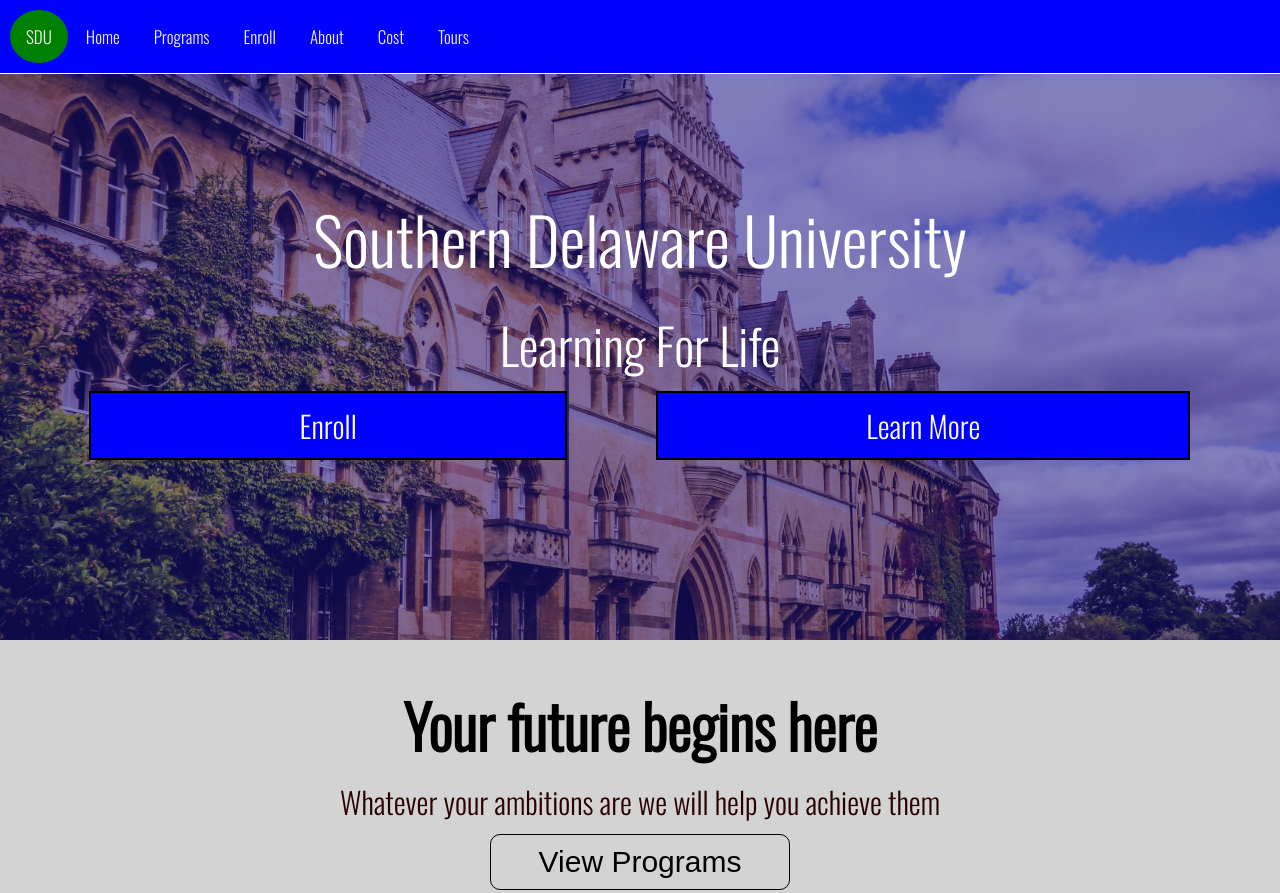
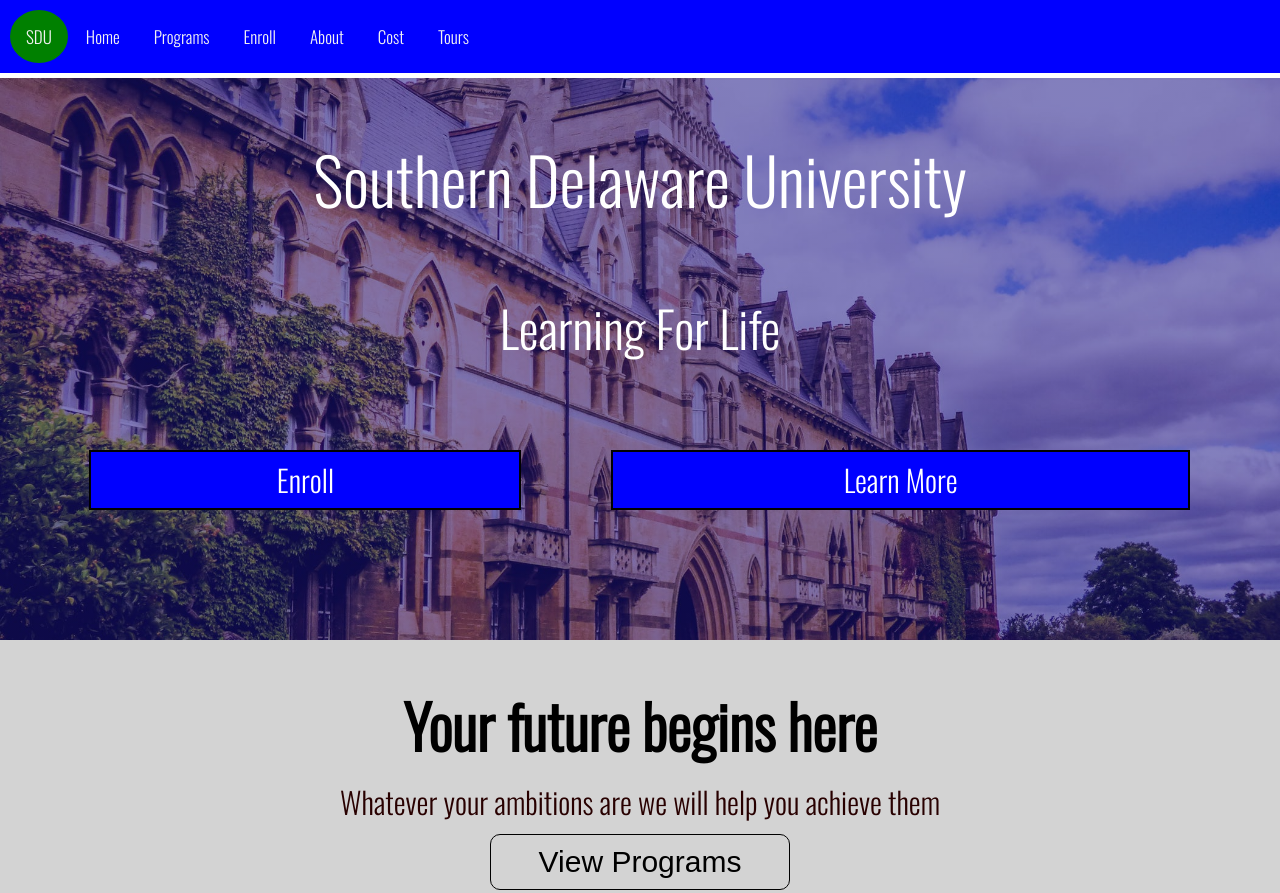
Before and after one commit to nickcruz1/Mock_University, a plain HTML site: page main/index.html in a window 1280 px wide. Shown: the top 893 px of the page. Drawn offline with nearby package versions, Linux system fonts and the light colour scheme.

Commit message:
Changed a few details on home page

```diff
--- a/css/_navbar.scss
+++ b/css/_navbar.scss
@@ -16,7 +16,7 @@ a.mainLogo:hover {
 .topnav {
   overflow: hidden;
   background-color: blue;
-  border-bottom: 1px solid white;
+  border-bottom: 5px solid white;
   position: fixed;
   width: 100vw;
   margin-top: -5rem;
--- a/css/_showcase.scss
+++ b/css/_showcase.scss
@@ -94,7 +94,7 @@
 
 .slogan {
   grid-area: slogan;
-  font-size: 3.5rem;
+  font-size: 4rem;
   color: white;
 }
 
@@ -104,6 +104,7 @@
   border: 2px solid black;
   color: white;
   font-size: 2rem;
+  padding: 0.5rem;
 }
 
 .enroll:hover {
@@ -117,6 +118,7 @@
   border: 2px solid black;
   color: white;
   font-size: 2rem;
+  padding: 0.5rem;
 }
 
 .learnMore:hover {
@@ -131,6 +133,8 @@
   padding: 0;
   display: grid;
   justify-content: space-evenly;
+  grid-template-columns: 50px;
+  grid-template-rows: 25% 25% 60px;
   grid-template-areas:
     "header header header header header header"
     "slogan slogan slogan slogan slogan slogan"
@@ -142,7 +146,7 @@
 a {
   background-color: transparent;
   text-align: center;
-  padding: 10px 0;
+  padding: 0;
   font-size: 30px;
   text-decoration: none;
 }
@@ -151,7 +155,7 @@ a {
 
 @media screen and (min-width: 368px) {
   .header {
-    font-size: 5.5rem;
+    font-size: 6rem;
   }
 
   .slogan {
```
Also changed, not shown: css/main.css, 1 other file.
